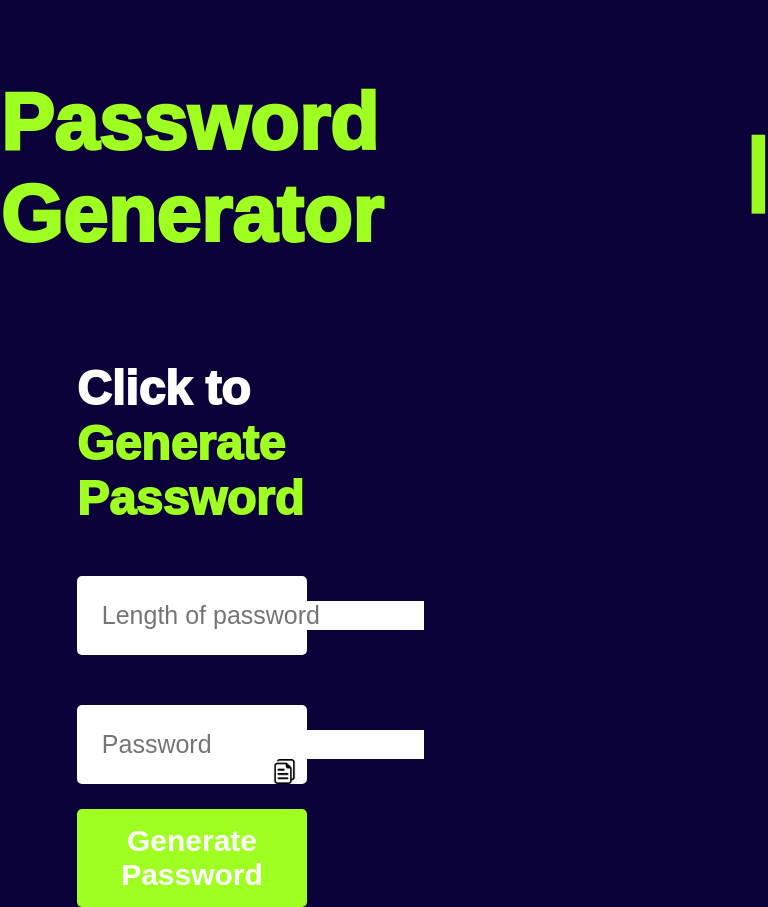
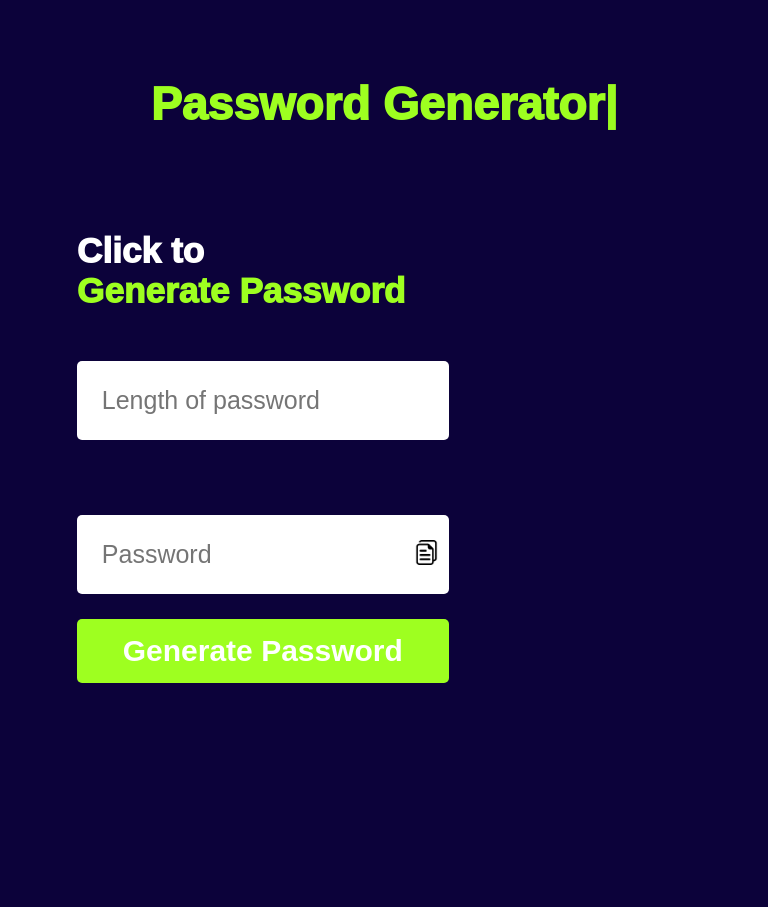
Before and after one commit to Ishan-Shetty/password-generator, a plain HTML site: page src/generate.html in a window 768 px wide. After the commit the page ends 800 px from the top, so only its background shows below. Drawn offline with nearby package versions, Linux system fonts and the light colour scheme.

Commit message:
responsiveness fixed

```diff
--- a/src/generate.css
+++ b/src/generate.css
@@ -37,7 +37,7 @@ span.change{
     font-size: 3rem;
 }
 .box{
-    width: 100%;
+    width:100%;
     background-color: #ffffff;
     margin-top: 50px;
     margin-bottom: 25px;
@@ -47,7 +47,7 @@ span.change{
     position: relative;
 }
 .box.length-box{
-    width: 100%;
+   max-width: 100%;
     background-color: #ffffff;
     margin-top: 50px;
     margin-bottom: 25px;
@@ -82,20 +82,39 @@ span.change{
     color: #ffffff;
     border-radius: 5px;
 }
-@media screen and (max-width: 767px){
-    .centered-heading{
+@media screen and (max-width: 767px) {
+    .centered-heading {
         font-size: 2.7rem;
     }
-    .container h1{
+
+    .container h1 {
         font-size: 2rem;
     }
-     span.change{
-        font-size:2rem;
+
+    span.change {
+        font-size: 2rem;
     }
 
-    .container{
-       display: grid;
+    .container {
+        display: grid;
+    }
+}
 
+
+@media screen and (min-width: 768px) and (max-width: 1150px) {
+    .centered-heading {
+        font-size: 2.9rem;
     }
 
+    .container h1 {
+        font-size: 2.2rem;
+    }
+
+    span.change {
+        font-size: 2.2rem;
+    }
+
+    .container {
+        display: grid;
+    }
 }
```
